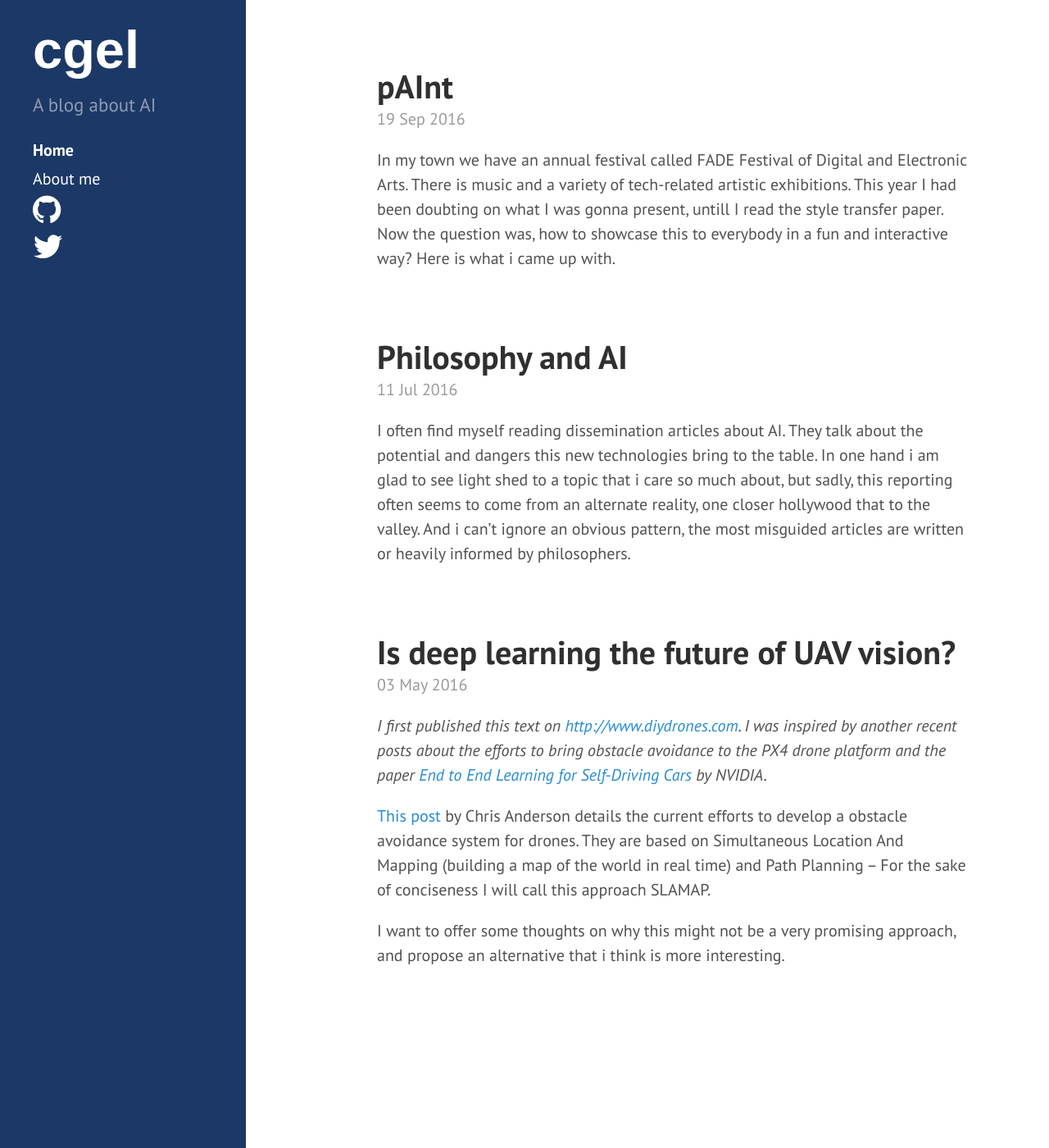
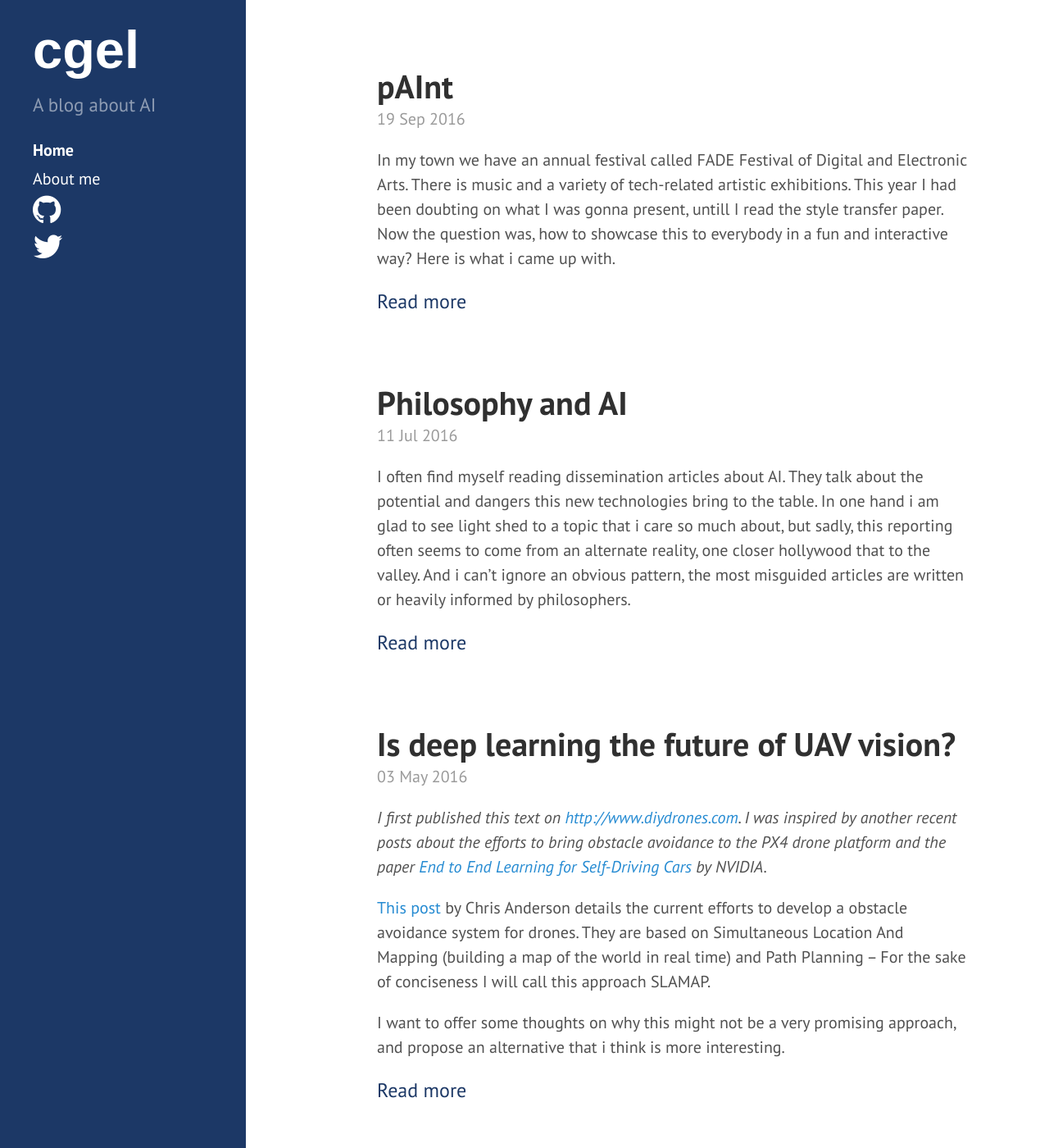
Before and after one commit to cgel/cgel.github.io, a Jekyll site: the page built from index.html, in a window 1280 px wide and 1400 px high. Shown: the whole window at 82% size. Built offline with Jekyll 4.4.1, drawn with Linux system fonts in a browser that asks for light colours; nearby versions of some CDN libraries; the list of posts is cut into pages by our own code.

Commit message:
add read more button in index.html

```diff
--- a/index.html
+++ b/index.html
@@ -15,6 +15,9 @@ title: Home
     <span class="post-date">{{ post.date | date_to_string }}</span>
 
     {{ post.excerpt}}
+    {% if post.excerpt != post.content %}
+      <a style='color: #1c3866; font-size: 1.2rem' href="{{ post.url }}">Read more</a>
+    {% endif %}
   </div >
   {% endfor %}
 </div>
```
